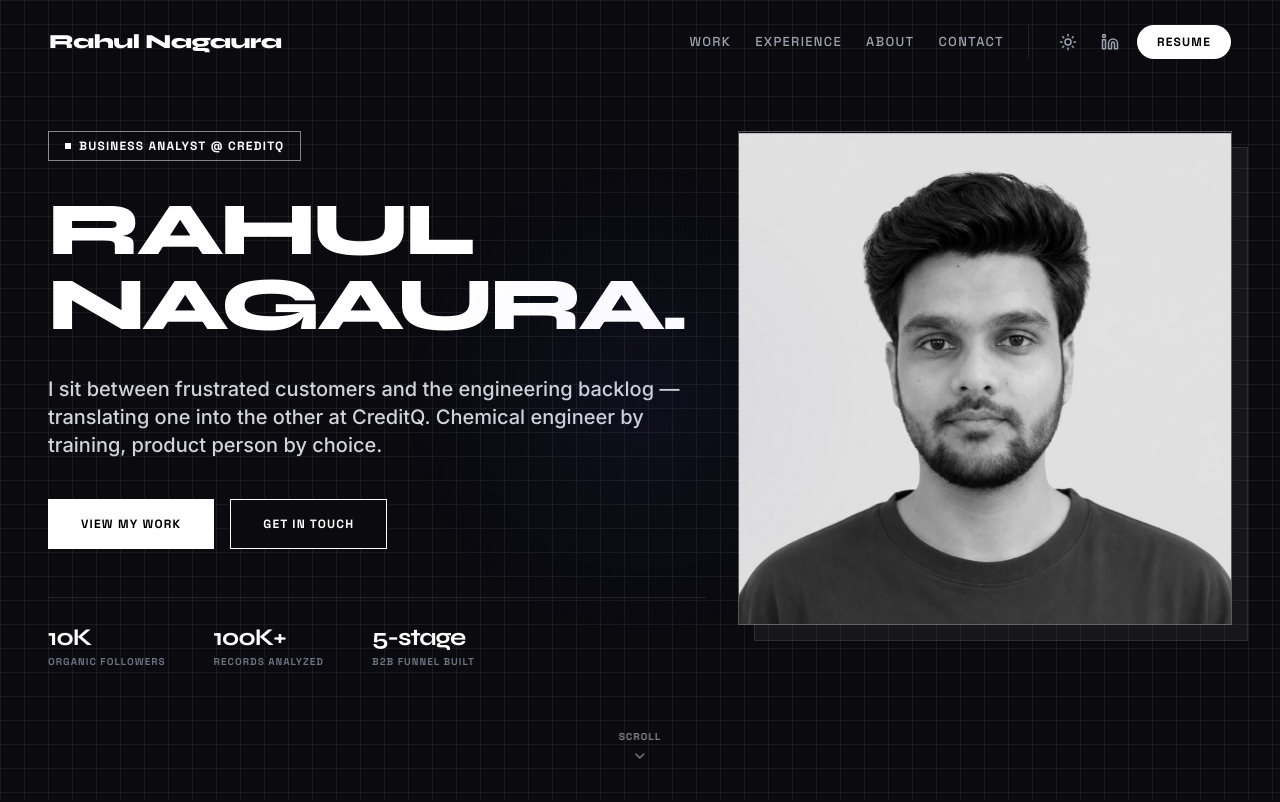
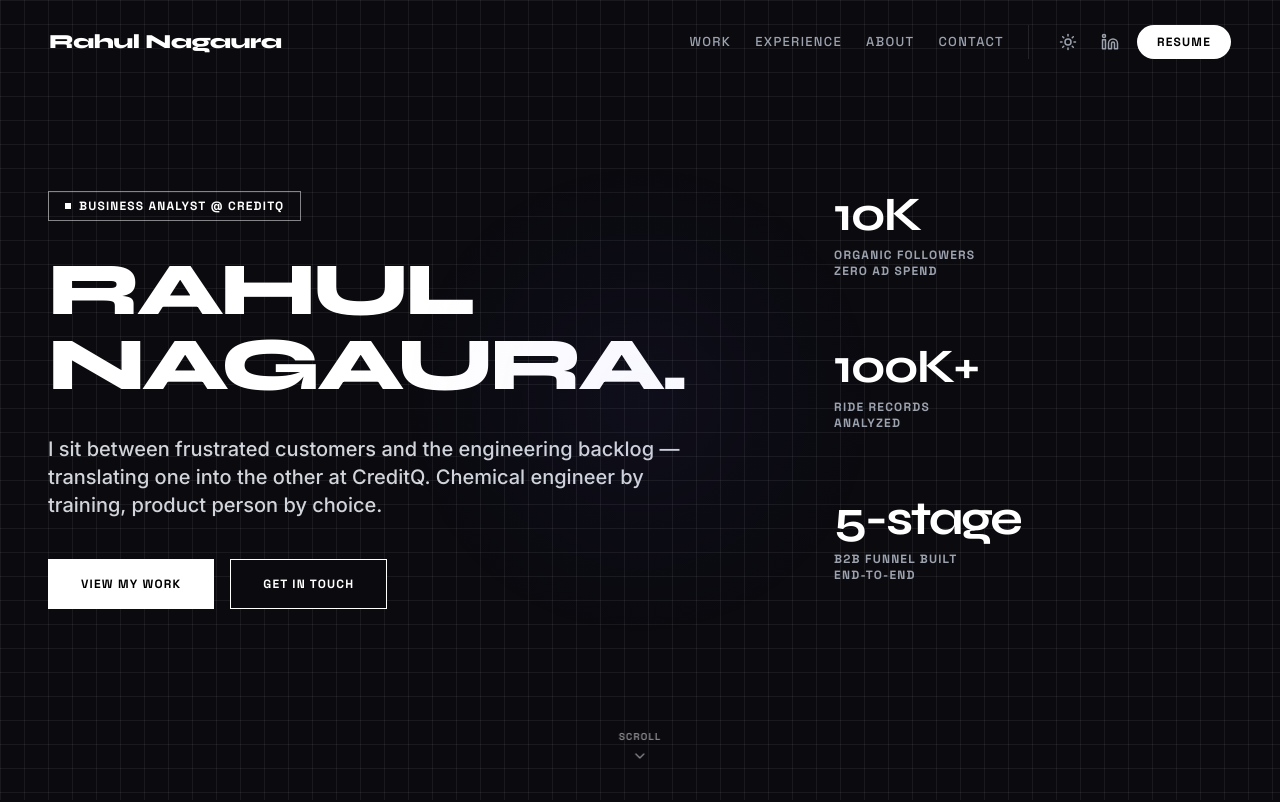
Before and after one commit to rahul-nagaura/portfolio, a React (Vite) app in the folder frontend/: page / in a window 1280 px wide. Shown: the top 802 px of the page. Built offline with nearby package versions, Linux system fonts and the light colour scheme; the HTML template or start-up script is replaced by a standard one.

Commit message:
chore: revert hero layout back to original without profile image

```diff
--- a/frontend/src/components/sections/Hero.jsx
+++ b/frontend/src/components/sections/Hero.jsx
@@ -33,7 +33,7 @@ export const Hero = () => {
               </p>
             </ScrollReveal>
 
-              <ScrollReveal delay={0.4} direction="up" className="flex flex-col sm:flex-row items-center lg:items-start justify-center lg:justify-start gap-4 mb-12">
+            <ScrollReveal delay={0.4} direction="up" className="flex flex-col sm:flex-row items-center lg:items-start justify-center lg:justify-start gap-4">
               <a href="#projects" className="px-8 py-3.5 sm:py-4 bg-black text-white dark:bg-white dark:text-black border border-black dark:border-white hover:bg-gray-800 dark:hover:bg-gray-200 transition-colors font-mono font-bold tracking-widest text-xs uppercase w-full sm:w-auto text-center [text-shadow:none] [filter:none]">
                 View My Work
               </a>
@@ -41,32 +41,28 @@ export const Hero = () => {
                 Get in Touch
               </a>
             </ScrollReveal>
+          </div>
 
-              {/* Stats Row */}
-              <ScrollReveal delay={0.5} direction="up" className="flex flex-row items-start justify-center lg:justify-start gap-6 sm:gap-12 w-full pt-6 border-t border-black/10 dark:border-white/10">
-                <div className="text-center lg:text-left">
-                  <div className="text-xl sm:text-2xl font-heading font-bold text-black dark:text-white tracking-tighter">10K</div>
-                  <div className="text-[9px] sm:text-[10px] font-mono font-bold uppercase tracking-widest text-gray-500">organic followers</div>
-                </div>
-                <div className="text-center lg:text-left">
-                  <div className="text-xl sm:text-2xl font-heading font-bold text-black dark:text-white tracking-tighter">100K+</div>
-                  <div className="text-[9px] sm:text-[10px] font-mono font-bold uppercase tracking-widest text-gray-500">records analyzed</div>
-                </div>
-                <div className="text-center lg:text-left">
-                  <div className="text-xl sm:text-2xl font-heading font-bold text-black dark:text-white tracking-tighter">5-stage</div>
-                  <div className="text-[9px] sm:text-[10px] font-mono font-bold uppercase tracking-widest text-gray-500">B2B funnel built</div>
+          {/* Right Column (Stats) */}
+          <div className="w-full lg:w-[40%] flex flex-row lg:flex-col justify-between lg:justify-center gap-4 sm:gap-8 lg:gap-16 pt-8 lg:pt-0 lg:pl-16">
+            <ScrollReveal delay={0.3} direction="left" className="text-center lg:text-left flex-1">
+              <div>
+                <div className="text-2xl sm:text-3xl md:text-4xl lg:text-5xl font-heading font-bold text-black dark:text-white mb-1 sm:mb-2 tracking-tighter transition-colors duration-500">10K</div>
+                <div className="text-[9px] sm:text-[10px] md:text-xs font-mono font-bold uppercase tracking-widest text-gray-500 dark:text-gray-400 transition-colors duration-500">organic followers<br className="hidden lg:block"/> zero ad spend</div>
               </div>
             </ScrollReveal>
+
+            <ScrollReveal delay={0.4} direction="left" className="text-center lg:text-left flex-1">
+              <div>
+                <div className="text-2xl sm:text-3xl md:text-4xl lg:text-5xl font-heading font-bold text-black dark:text-white mb-1 sm:mb-2 tracking-tighter transition-colors duration-500">100K+</div>
+                <div className="text-[9px] sm:text-[10px] md:text-xs font-mono font-bold uppercase tracking-widest text-gray-500 dark:text-gray-400 transition-colors duration-500">ride records<br className="hidden lg:block"/> analyzed</div>
               </div>
+            </ScrollReveal>
 
-            {/* Right Column (Profile Image) */}
-            <div className="w-full lg:w-[45%] flex justify-center lg:justify-end pt-8 lg:pt-0">
-              <ScrollReveal delay={0.3} direction="left" className="relative w-full max-w-[320px] sm:max-w-[400px] lg:max-w-full">
-                <div className="relative aspect-square w-full">
-                  {/* Decorative Background */}
-                  <div className="absolute inset-0 bg-gray-100 dark:bg-white/5 border border-black/10 dark:border-white/10 translate-x-4 translate-y-4"></div>
-                  {/* Image */}
-                  <img src="/profile.png" alt="Rahul Nagaura" className="absolute inset-0 w-full h-full object-cover border border-black dark:border-white/30 grayscale hover:grayscale-0 transition-all duration-700" />
+            <ScrollReveal delay={0.5} direction="left" className="text-center lg:text-left flex-1">
+              <div>
+                <div className="text-2xl sm:text-3xl md:text-4xl lg:text-5xl font-heading font-bold text-black dark:text-white mb-1 sm:mb-2 tracking-tighter transition-colors duration-500">5-stage</div>
+                <div className="text-[9px] sm:text-[10px] md:text-xs font-mono font-bold uppercase tracking-widest text-gray-500 dark:text-gray-400 transition-colors duration-500">B2B funnel built<br className="hidden lg:block"/> end-to-end</div>
               </div>
             </ScrollReveal>
           </div>
```
Lines whose indentation alone changed are shown as unchanged.
